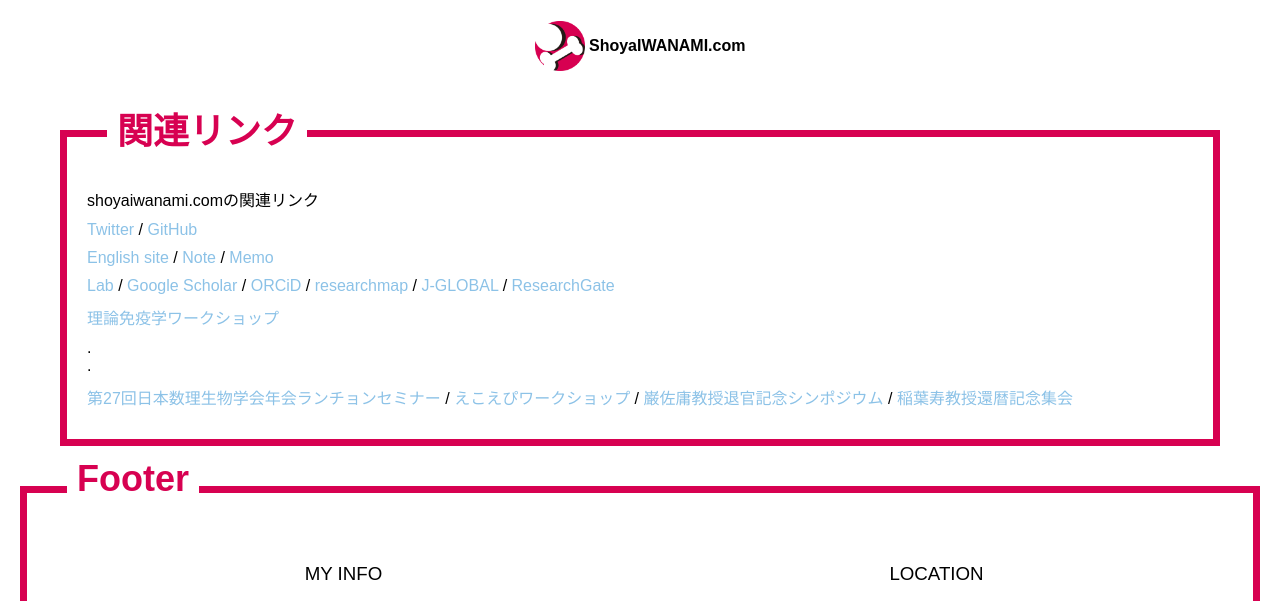
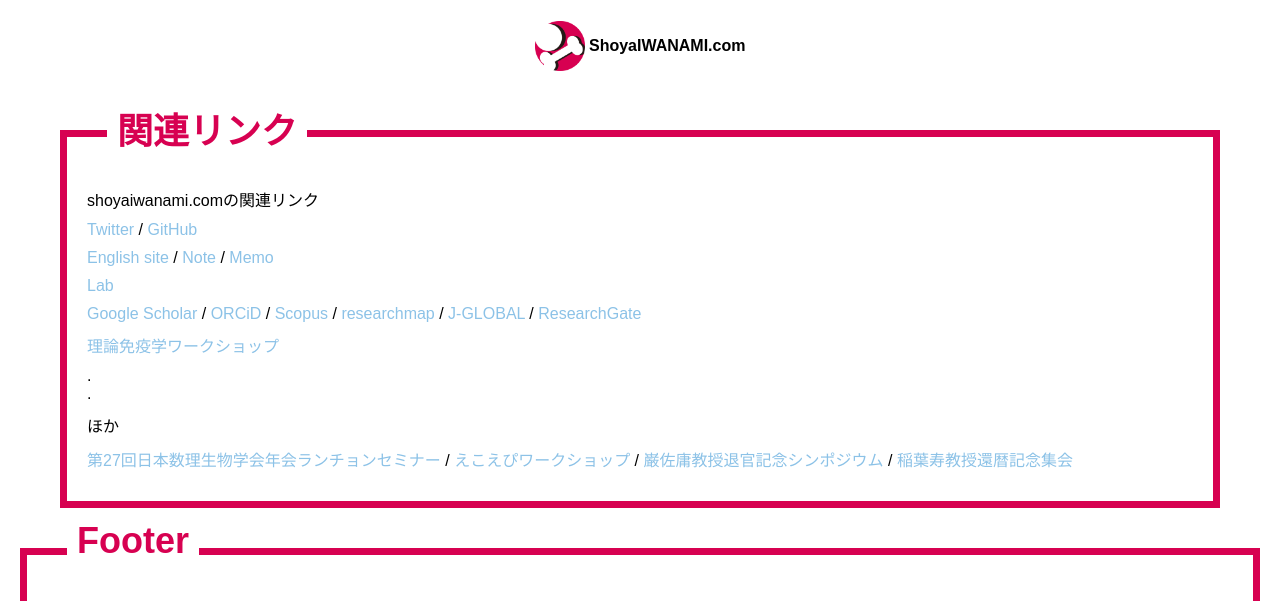
Before and after one commit to iwanaminami/iwanaminami.github.io, a Jekyll site: the page built from pages/links.md, in a window 1280 px wide, cut to the strip 0-601 px from the top of the page. Built offline with Jekyll 4.4.1, drawn with Linux system fonts in a browser that asks for light colours; nearby versions of some CDN libraries.

Commit message:
Update links.md

```diff
--- a/pages/links.md
+++ b/pages/links.md
@@ -17,9 +17,11 @@ permalink: /links/
 [Note](https://note.shoyaiwanami.com/) /
 [Memo](https://memo.shoyaiwanami.com/)
 
-[Lab](http://bio-math10.biology.kyushu-u.ac.jp/) /
+[Lab](http://bio-math10.biology.kyushu-u.ac.jp/)
+
 [Google Scholar](https://scholar.google.co.jp/citations?user=Vt5AAPcAAAAJ&hl=en) /
 [ORCiD](https://orcid.org/0000-0003-1474-5348) /
+[Scopus](https://www.scopus.com/authid/detail.uri?authorId=57194052382) /
 [researchmap](https://researchmap.jp/iwanamishoya) /
 [J-GLOBAL](https://jglobal.jst.go.jp/detail?JGLOBAL_ID=202001015465097756) /
 [ResearchGate](https://www.researchgate.net/profile/Shoya-Iwanami)
@@ -29,6 +31,8 @@ permalink: /links/
 .
 .
 
+ほか
+
 [第27回日本数理生物学会年会ランチョンセミナー](https://luncheonbiomath.jimdofree.com/) /
 [えこえぴワークショップ](https://ecoepi.jimdofree.com/) /
 [巌佐庸教授退官記念シンポジウム](https://yohiwasataikankinen.wixsite.com/symposium) /
```
